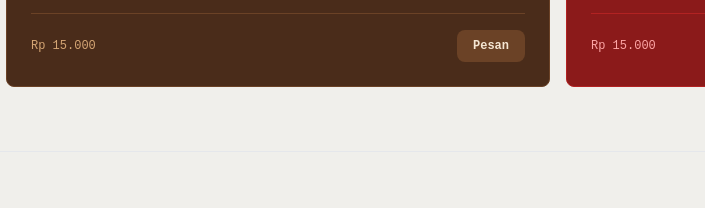
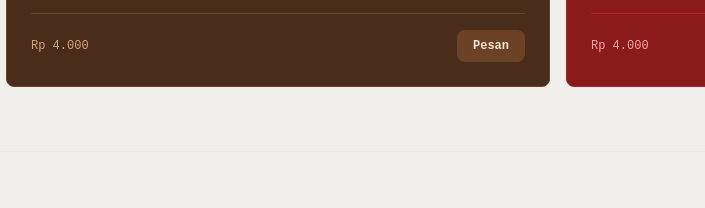
Before and after one commit to bima537/LandingPage, a plain HTML site: page index.html in a window 1280 px wide. Shown: the part 847-1055 px from the top of the page, 82-787 px from the left. Drawn offline with nearby package versions, Linux system fonts and the light colour scheme.

Commit message:
Update price display in index.html

```diff
--- a/index.html
+++ b/index.html
@@ -254,7 +254,7 @@
             <div
               class="flex items-center justify-between pt-4 border-t border-[#6B4226]"
             >
-              <span class="font-mono text-xs text-[#D4A574]">Rp 15.000</span>
+              <span class="font-mono text-xs text-[#D4A574]">Rp 4.000</span>
               <a
                 href="https://wa.me/6281236959509?text=Halo%20Kripik%20Singkong%20Chochi%2C%20saya%20mau%20pesan%20varian%20Cho!"
                 target="_blank"
@@ -293,7 +293,7 @@
             <div
               class="flex items-center justify-between pt-4 border-t border-[#B22222]"
             >
-              <span class="font-mono text-xs text-[#FCA5A5]">Rp 15.000</span>
+              <span class="font-mono text-xs text-[#FCA5A5]">Rp 4.000</span>
               <a
                 href="https://wa.me/6281236959509?text=Halo%20Kripik%20Singkong%20Chochi%2C%20saya%20mau%20pesan%20varian%20Chi!"
                 target="_blank"
```
